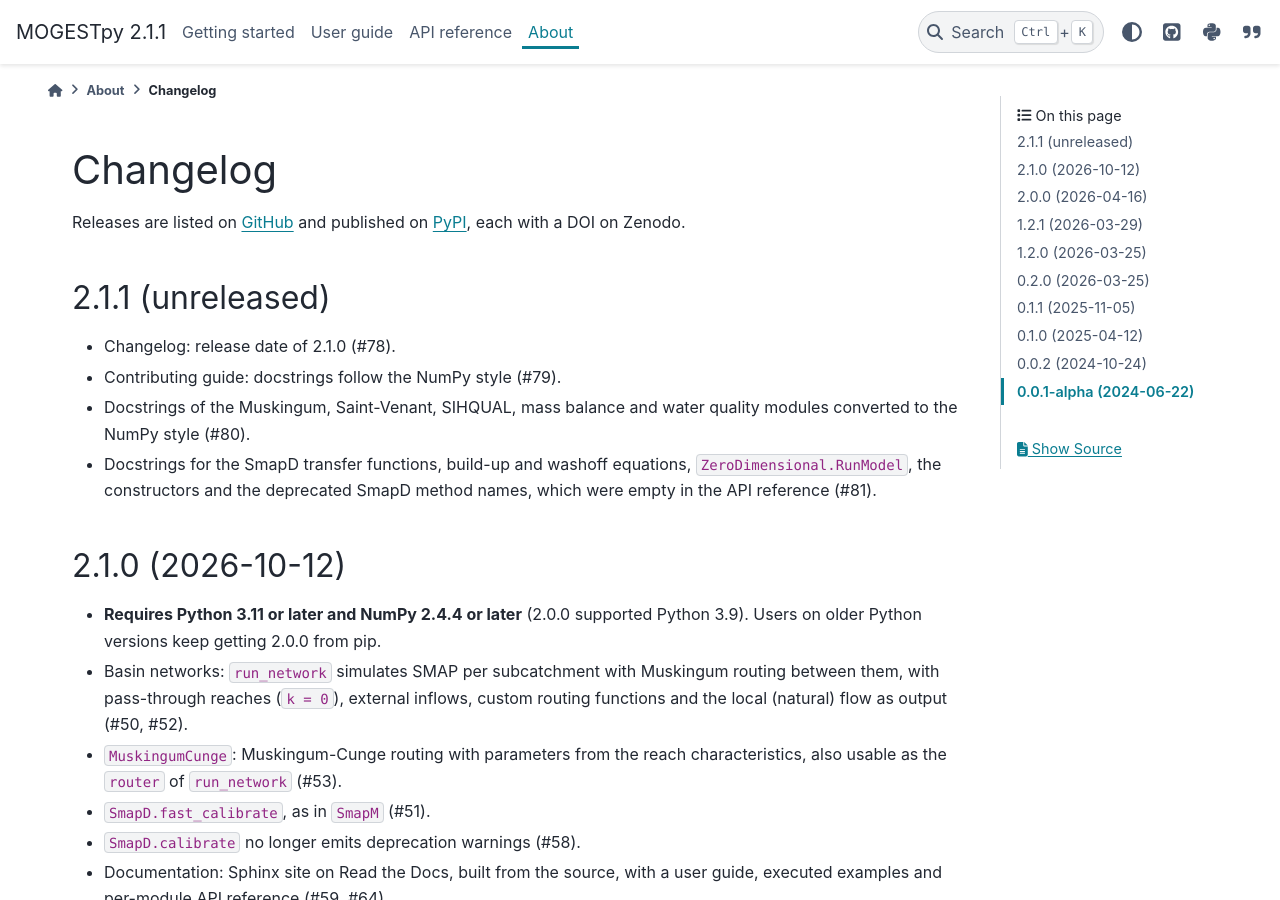
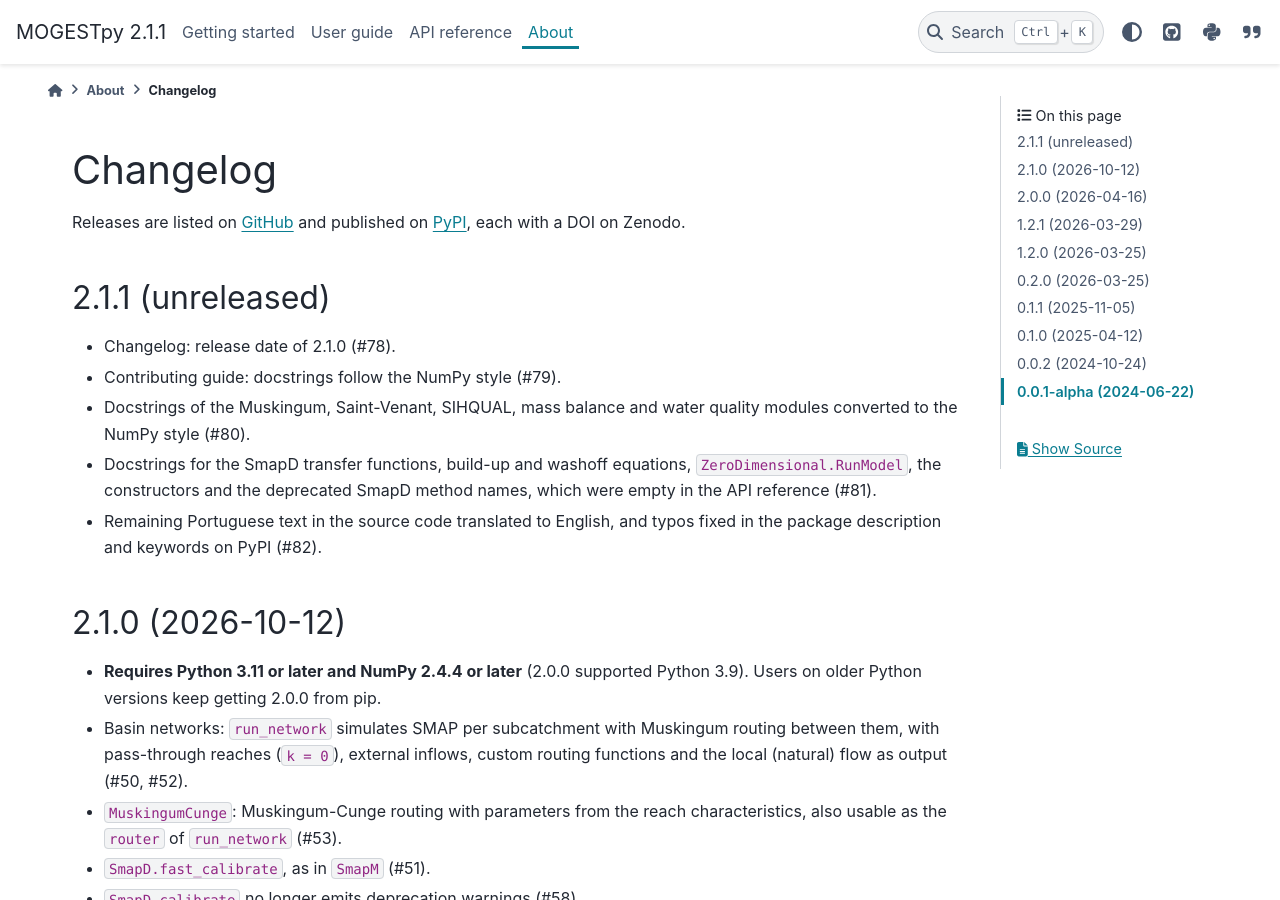
Before and after one commit to dariohhossoda/MOGESTpy, a Sphinx documentation site: the page built from docs/about/changelog.rst, in a window 1280 px wide and 900 px high. Built offline with Sphinx 7.4.7 and the PyData theme 0.15.4, drawn with Linux system fonts in a browser that asks for light colours; pages that are not in the unit, such as notebooks, are missing from menus.

Commit message:
Add translation and metadata fixes to changelog
Co-Authored-By: Claude Opus 5.5 <noreply@anthropic.com>

```diff
--- a/docs/about/changelog.rst
+++ b/docs/about/changelog.rst
@@ -15,6 +15,8 @@ DOI on Zenodo.
 * Docstrings for the SmapD transfer functions, build-up and washoff equations,
   ``ZeroDimensional.RunModel``, the constructors and the deprecated SmapD
   method names, which were empty in the API reference (#81).
+* Remaining Portuguese text in the source code translated to English, and
+  typos fixed in the package description and keywords on PyPI (#82).
 
 2.1.0 (2026-10-12)
 ------------------
```
